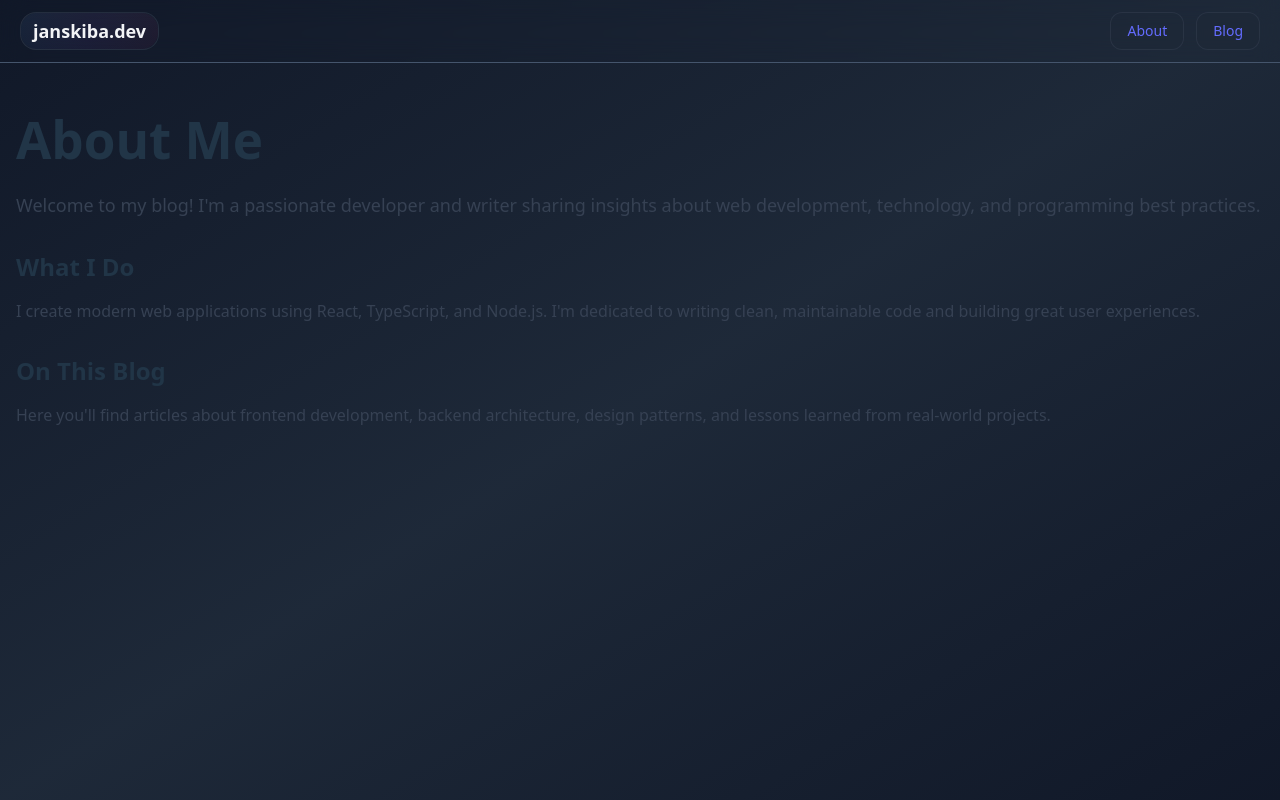
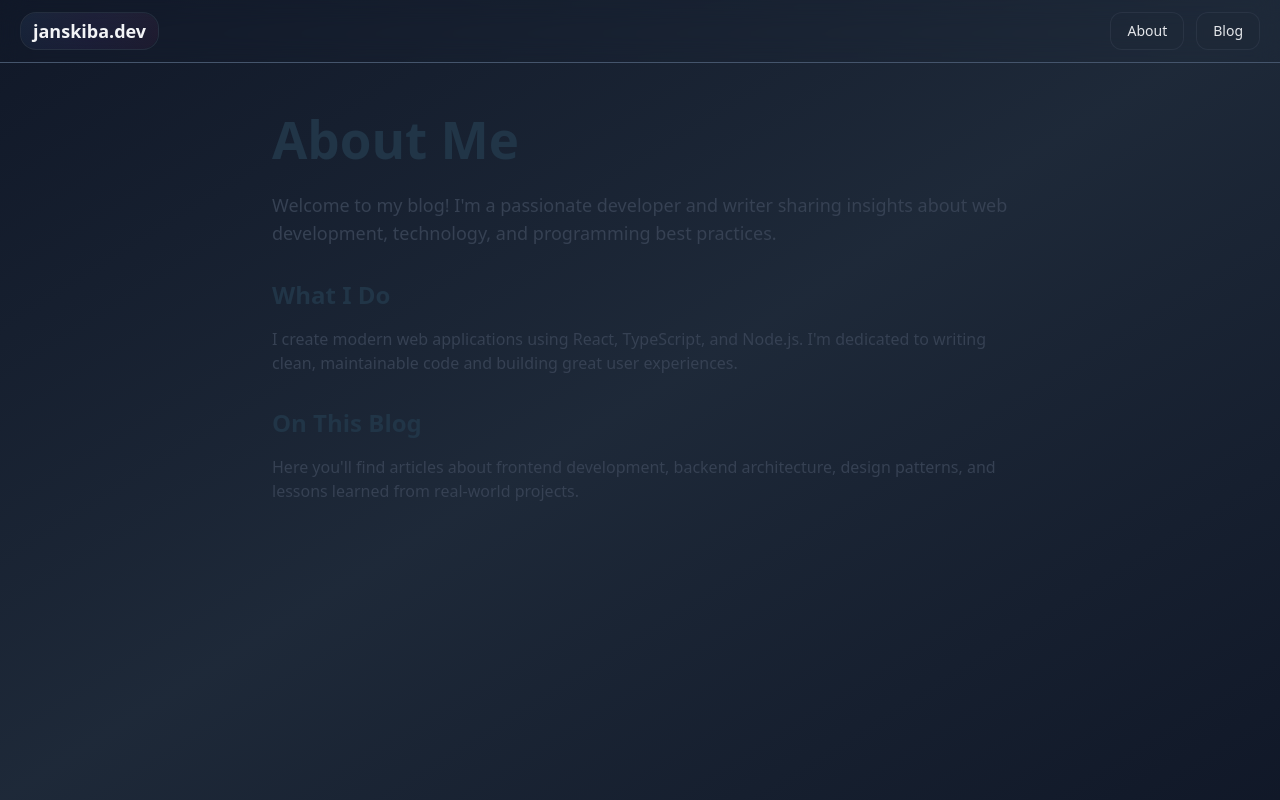
Before and after one commit to janskiba/blog, a React (Vite) app in the folder frontend/: page /about in a window 1280 px wide. Built offline with nearby package versions, Linux system fonts and the light colour scheme.

Commit message:
fix: enhance layout and styling in Menu and ArticlesList components

```diff
--- a/frontend/src/App.tsx
+++ b/frontend/src/App.tsx
@@ -10,7 +10,7 @@ function App() {
           <Menu />
         </div>
       </header>
-      <main>
+      <main className="mx-auto max-w-3xl ">
         <Outlet />
       </main>
     </div>
--- a/frontend/src/components/ArticlesList.tsx
+++ b/frontend/src/components/ArticlesList.tsx
@@ -33,7 +33,7 @@ export function ArticlesListPage() {
 
   if (loading) {
     return (
-      <div className="flex items-center justify-center">
+      <div className="flex items-center justify-center py-12">
         <div className="flex flex-col items-center gap-4">
           <div className="w-12 h-12 border-4 border-blue-500 border-t-transparent rounded-full animate-spin"></div>
           <p className="text-gray-400 text-lg">Loading articles...</p>
--- a/frontend/src/components/Menu.tsx
+++ b/frontend/src/components/Menu.tsx
@@ -7,6 +7,7 @@ const items = [
 ];
 
 export function Menu() {
+
     return (
         <div className="flex items-center justify-between px-5 py-3 ">
             <div className="inline-flex items-center rounded-2xl border border-gray-700/50 bg-linear-to-br from-gray-800/50 to-gray-900/50 px-3 py-1 backdrop-blur-sm">
@@ -26,12 +27,12 @@ export function Menu() {
                                 end
                                 className={({ isActive, isPending }) =>
                                     [
-                                        "inline-flex items-center rounded-xl px-4 py-2 text-sm  font-medium",
+                                        "inline-flex items-center rounded-xl px-4 py-2 text-sm font-medium",
                                         "bg-gray-800/40 backdrop-blur-sm border border-gray-700/50",
-                                        "text-gray-200 transition-all duration-200",
-                                        "hover:bg-gray-800/70 hover:border-blue-500/50 hover:text-blue-200",
+                                        "text-gray-200! visited:text-gray-200 transition-all duration-200",
+                                        "hover:bg-gray-800/70 hover:border-blue-500/50 hover:text-blue-200 visited:hover:text-blue-200",
                                         "focus:outline-none focus:ring-2 focus:ring-blue-500/50",
-                                        isActive ? "bg-blue-500/10 border-blue-500/60 text-blue-200" : "",
+                                        isActive ? "bg-blue-500/10 border-blue-500/60 text-blue-200 visited:text-blue-200" : "",
                                         isPending ? "opacity-70" : "",
                                     ].join(" ")
                                 }
```
